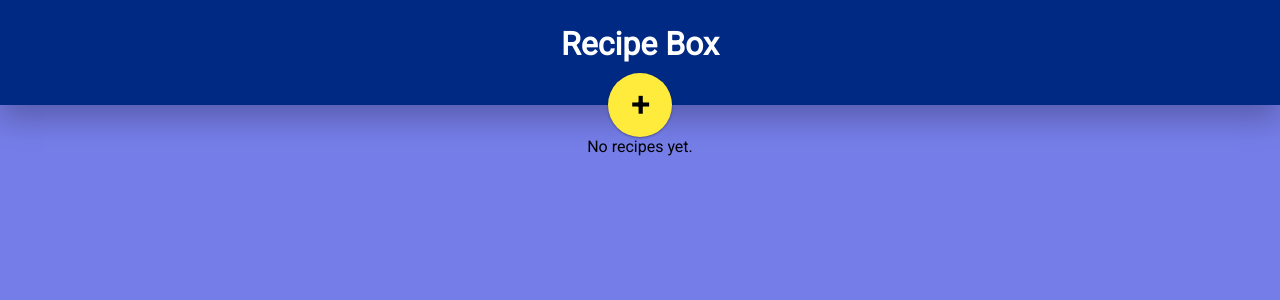
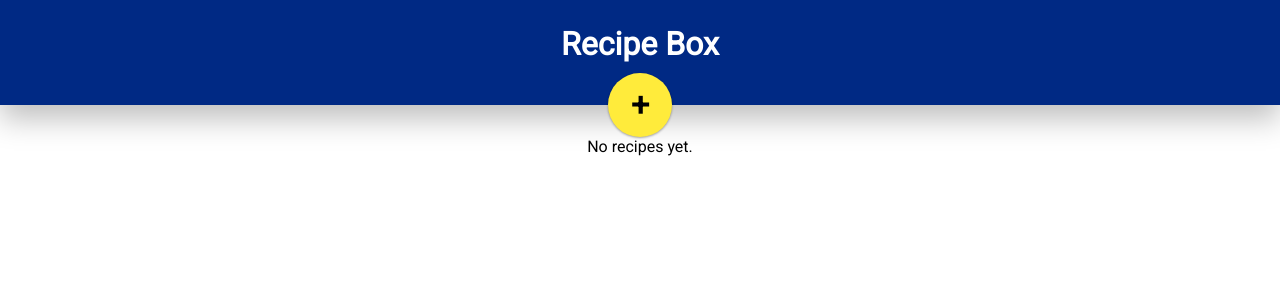
Before and after one commit to shoemakerdr/recipe-box, a React (Create React App) app: page / in a window 1280 px wide. Shown: the top 300 px of the page. Built offline with nearby package versions, Linux system fonts and the light colour scheme.

Commit message:
Changed margin and padding on list-item selector

```diff
--- a/src/index.css
+++ b/src/index.css
@@ -4,7 +4,7 @@ body {
     margin: 0;
     padding: 0;
     font-family: 'Roboto', sans-serif;
-    background-color: #757de8;
+    background-color: #FFF;
 }
 
 a {
@@ -69,8 +69,8 @@ header {
 }
 
 .list-item {
-    margin: 16px 0px;
-    padding: 4px 64px;
+    margin: 12px 0px;
+    padding: 2px 64px;
     color: #FFF;
     box-shadow: 0 1px 3px rgba(0,0,0,0.12),
         0 1px 2px rgba(0,0,0,0.24);
@@ -79,7 +79,7 @@ header {
 }
 
 .list-item:hover {
-    box-shadow: 0 14px 28px rgba(0,0,0,0.25),
+    box-shadow: 0 14px 20px rgba(0,0,0,0.25),
         0 10px 10px rgba(0,0,0,0.22);
 }
 
```
